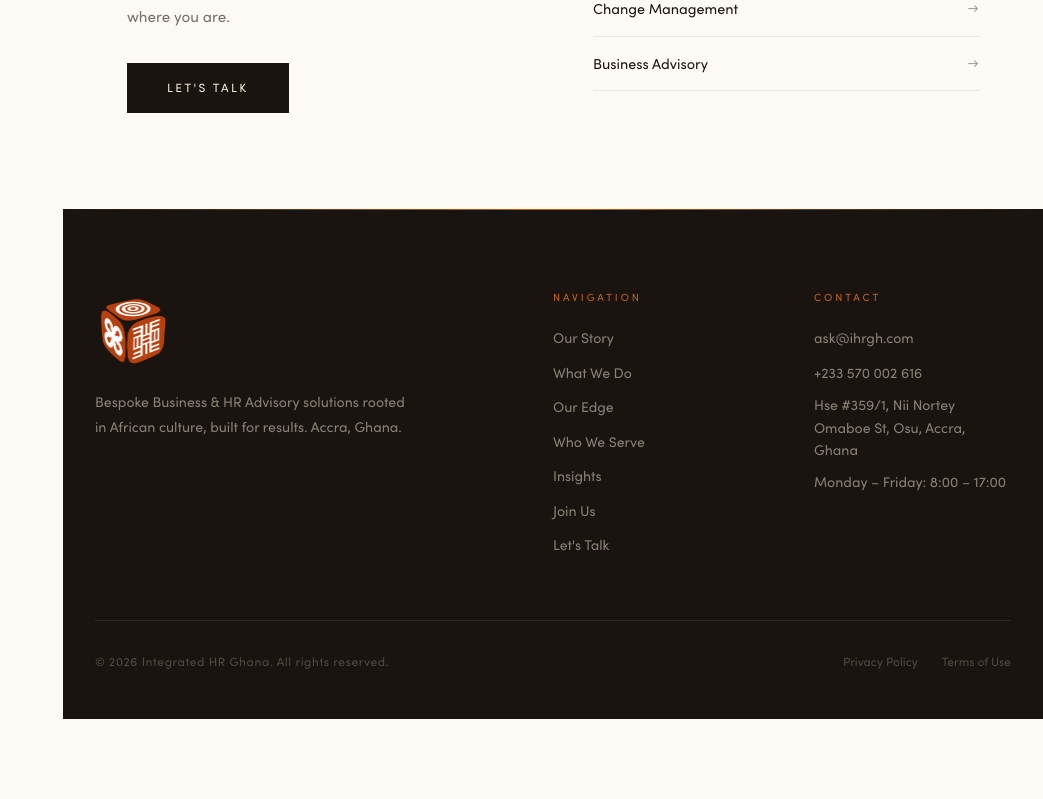
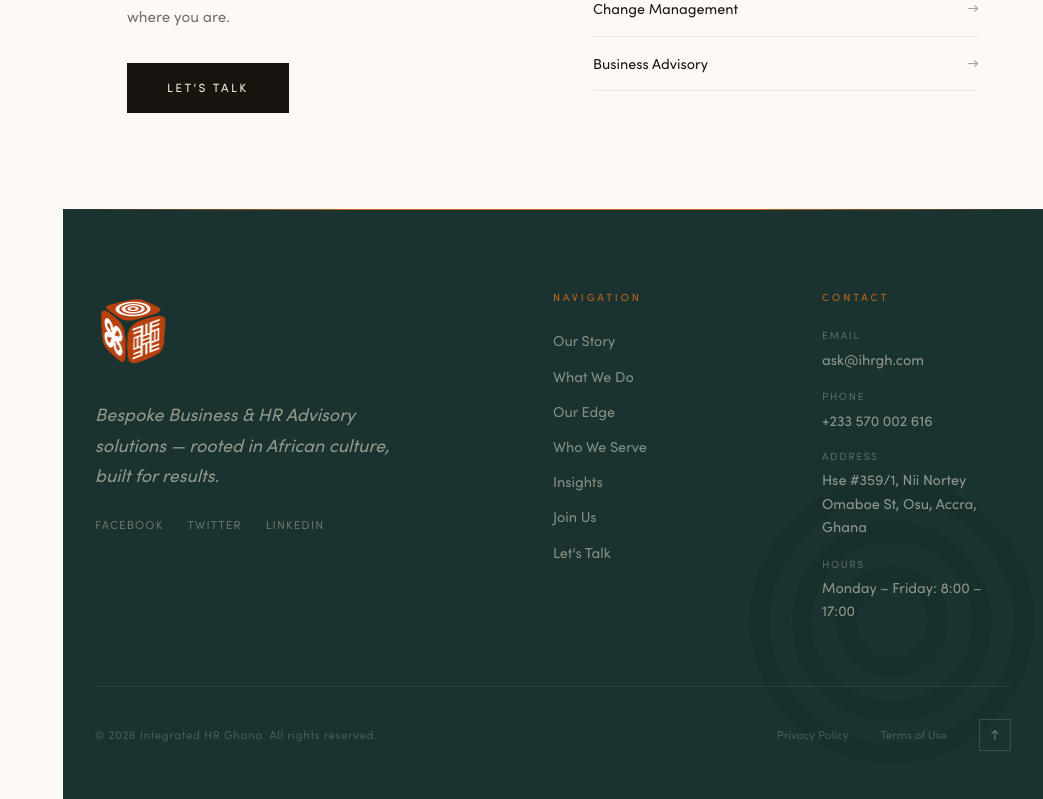
Before and after one commit to niiodartey-tt/ihr-ghana, a Next.js app: page /blog in a window 1280 px wide. Shown: the part 3013-3812 px from the top of the page, without its empty margins (237-1280 px from the left). Before the commit the page ends 3732 px from the top, so only its background shows below. Built offline with nearby package versions, Linux system fonts and the light colour scheme.

Commit message:
feat: Footer redesign — deep teal, amber accent line, Adinkra watermark, scroll to top

```diff
--- a/components/layout/Footer.tsx
+++ b/components/layout/Footer.tsx
@@ -5,144 +5,279 @@ export default function Footer() {
   const year = new Date().getFullYear();
 
   return (
-    <footer style={{ background: "#1A1410" }}>
+    <footer
+      style={{
+        background:   "#1A3330",
+        position:     "relative",
+        overflow:     "clip",
+      }}
+    >
       {/* Amber accent line */}
       <div style={{
         height:     "1px",
-        background: "linear-gradient(to right, transparent, #C8651A, transparent)",
+        background: "linear-gradient(to right, transparent, #C8651A 30%, #C8651A 70%, transparent)",
       }} />
 
+      {/* Adinkra watermark */}
+      <div style={{
+        position:      "absolute",
+        right:         "-4%",
+        bottom:        "-5%",
+        width:         "38%",
+        pointerEvents: "none",
+        userSelect:    "none",
+        opacity:       0.06,
+      }}>
+        <img
+          src="/symbols/adinkrahene.png"
+          alt=""
+          aria-hidden="true"
+          style={{ width: "100%", display: "block" }}
+        />
+      </div>
+
+      {/* Main content */}
       <div style={{
         maxWidth: "1100px",
         margin:   "0 auto",
         padding:  "5rem 2rem 3rem",
+        position: "relative",
       }}>
         <div style={{
           display:             "grid",
           gridTemplateColumns: "2fr 1fr 1fr",
-          gap:                 "4rem",
+          gap:                 "5rem",
           marginBottom:        "4rem",
+          alignItems:          "start",
         }}>
 
-          {/* Brand */}
+          {/* ── Brand column ── */}
           <div>
-            <Link href="/">
+            <Link href="/" style={{ display: "inline-block", marginBottom: "1.5rem" }}>
               <img
                 src="/images/ihr-logo.png"
                 alt="IHR Ghana"
-                style={{ height: "80px", width: "auto", objectFit: "contain", marginBottom: "1.2rem" }}
+                style={{ height: "80px", width: "auto", objectFit: "contain" }}
               />
             </Link>
             <p style={{
-              fontSize:   "0.88rem",
-              lineHeight: 1.8,
-              color:      "rgba(245,237,216,0.5)",
-              maxWidth:   "320px",
-              fontWeight: 300,
+              fontFamily:   "var(--font-cormorant)",
+              fontStyle:    "italic",
+              fontSize:     "clamp(1rem, 1.4vw, 1.15rem)",
+              lineHeight:   1.7,
+              color:        "rgba(245,237,216,0.55)",
+              maxWidth:     "320px",
+              marginBottom: "1.5rem",
             }}>
-              Bespoke Business & HR Advisory solutions rooted in African culture, built for results. Accra, Ghana.
+              Bespoke Business & HR Advisory solutions — rooted in African culture, built for results.
             </p>
+            <div style={{ display: "flex", gap: "1.5rem" }}>
+              {[
+                { label: "Facebook", href: CONTACT.social.facebook || "#" },
+                { label: "Twitter",  href: CONTACT.social.twitter  || "#" },
+                { label: "LinkedIn", href: "#" },
+              ].map(s => (
+                <a
+                  key={s.label}
+                  href={s.href}
+                  target="_blank"
+                  rel="noopener noreferrer"
+                  style={{
+                    fontSize:      "0.72rem",
+                    letterSpacing: "0.1em",
+                    textTransform: "uppercase",
+                    color:         "rgba(245,237,216,0.35)",
+                    textDecoration:"none",
+                    transition:    "color 0.4s cubic-bezier(0.76,0,0.24,1)",
+                  }}
+                  onMouseEnter={e => { (e.currentTarget as HTMLAnchorElement).style.color = "#C8651A"; }}
+                  onMouseLeave={e => { (e.currentTarget as HTMLAnchorElement).style.color = "rgba(245,237,216,0.35)"; }}
+                >
+                  {s.label}
+                </a>
+              ))}
+            </div>
           </div>
 
-          {/* Navigation */}
+          {/* ── Navigation column ── */}
           <div>
             <p style={{
               fontSize:      "0.65rem",
               letterSpacing: "0.28em",
               textTransform: "uppercase",
               color:         "#C8651A",
-              marginBottom:  "1.2rem",
+              marginBottom:  "1.4rem",
               fontWeight:    500,
             }}>
               Navigation
             </p>
-            <ul style={{ display: "flex", flexDirection: "column", gap: "0.65rem" }}>
-              {NAV_LINKS.map((link) => (
-                <li key={link.href}>
-                  <Link
+            <ul style={{ display: "flex", flexDirection: "column", gap: "0.7rem" }}>
+              {NAV_LINKS.map(link => (
+                <li key={link.href} style={{ listStyle: "none" }}>
+                  <a
                     href={link.href}
                     style={{
-                      fontSize:   "0.88rem",
-                      color:      "rgba(245,237,216,0.5)",
-                      textDecoration: "none",
-                      transition: "color 0.4s cubic-bezier(0.76, 0, 0.24, 1)",
+                      fontSize:      "0.9rem",
+                      color:         "rgba(245,237,216,0.5)",
+                      textDecoration:"none",
+                      transition:    "color 0.4s cubic-bezier(0.76,0,0.24,1)",
+                      display:       "inline-block",
                     }}
-                    onMouseEnter={(e) => {
-                      (e.currentTarget as HTMLAnchorElement).style.color = "#F5EDD8";
-                    }}
-                    onMouseLeave={(e) => {
-                      (e.currentTarget as HTMLAnchorElement).style.color = "rgba(245,237,216,0.5)";
-                    }}
+                    onMouseEnter={e => { (e.currentTarget as HTMLAnchorElement).style.color = "#F5EDD8"; }}
+                    onMouseLeave={e => { (e.currentTarget as HTMLAnchorElement).style.color = "rgba(245,237,216,0.5)"; }}
                   >
                     {link.label}
-                  </Link>
+                  </a>
                 </li>
               ))}
             </ul>
           </div>
 
-          {/* Contact */}
+          {/* ── Contact column ── */}
           <div>
             <p style={{
               fontSize:      "0.65rem",
               letterSpacing: "0.28em",
               textTransform: "uppercase",
               color:         "#C8651A",
-              marginBottom:  "1.2rem",
+              marginBottom:  "1.4rem",
               fontWeight:    500,
             }}>
               Contact
             </p>
-            <ul style={{ display: "flex", flexDirection: "column", gap: "0.65rem" }}>
-              <li>
+            <ul style={{ display: "flex", flexDirection: "column", gap: "1.1rem" }}>
+              <li style={{ listStyle: "none" }}>
+                <p style={{ fontSize: "0.65rem", letterSpacing: "0.15em", textTransform: "uppercase", color: "rgba(245,237,216,0.3)", marginBottom: "0.2rem" }}>Email</p>
                 <a
                   href={`mailto:${CONTACT.email}`}
-                  style={{ fontSize: "0.88rem", color: "rgba(245,237,216,0.5)", textDecoration: "none" }}
+                  style={{
+                    fontSize:      "0.9rem",
+                    color:         "rgba(245,237,216,0.55)",
+                    textDecoration:"none",
+                    transition:    "color 0.4s cubic-bezier(0.76,0,0.24,1)",
+                  }}
+                  onMouseEnter={e => { (e.currentTarget as HTMLAnchorElement).style.color = "#C8651A"; }}
+                  onMouseLeave={e => { (e.currentTarget as HTMLAnchorElement).style.color = "rgba(245,237,216,0.55)"; }}
                 >
                   {CONTACT.email}
                 </a>
               </li>
-              <li>
+              <li style={{ listStyle: "none" }}>
+                <p style={{ fontSize: "0.65rem", letterSpacing: "0.15em", textTransform: "uppercase", color: "rgba(245,237,216,0.3)", marginBottom: "0.2rem" }}>Phone</p>
                 <a
-                  href={`tel:${CONTACT.phone}`}
-                  style={{ fontSize: "0.88rem", color: "rgba(245,237,216,0.5)", textDecoration: "none" }}
+                  href={`tel:${CONTACT.phone.replace(/\s/g, "")}`}
+                  style={{
+                    fontSize:      "0.9rem",
+                    color:         "rgba(245,237,216,0.55)",
+                    textDecoration:"none",
+                    transition:    "color 0.4s cubic-bezier(0.76,0,0.24,1)",
+                  }}
+                  onMouseEnter={e => { (e.currentTarget as HTMLAnchorElement).style.color = "#C8651A"; }}
+                  onMouseLeave={e => { (e.currentTarget as HTMLAnchorElement).style.color = "rgba(245,237,216,0.55)"; }}
                 >
                   {CONTACT.phone}
                 </a>
               </li>
-              <li style={{ fontSize: "0.88rem", color: "rgba(245,237,216,0.5)", lineHeight: 1.6 }}>
-                {CONTACT.address}
+              <li style={{ listStyle: "none" }}>
+                <p style={{ fontSize: "0.65rem", letterSpacing: "0.15em", textTransform: "uppercase", color: "rgba(245,237,216,0.3)", marginBottom: "0.2rem" }}>Address</p>
+                <a
+                  href="https://maps.google.com/?q=Osu,Accra,Ghana"
+                  target="_blank"
+                  rel="noopener noreferrer"
+                  style={{
+                    fontSize:      "0.9rem",
+                    color:         "rgba(245,237,216,0.55)",
+                    textDecoration:"none",
+                    lineHeight:    1.65,
+                    display:       "block",
+                    transition:    "color 0.4s cubic-bezier(0.76,0,0.24,1)",
+                  }}
+                  onMouseEnter={e => { (e.currentTarget as HTMLAnchorElement).style.color = "#C8651A"; }}
+                  onMouseLeave={e => { (e.currentTarget as HTMLAnchorElement).style.color = "rgba(245,237,216,0.55)"; }}
+                >
+                  {CONTACT.address}
+                </a>
               </li>
-              <li style={{ fontSize: "0.88rem", color: "rgba(245,237,216,0.5)" }}>
-                {CONTACT.hours}
+              <li style={{ listStyle: "none" }}>
+                <p style={{ fontSize: "0.65rem", letterSpacing: "0.15em", textTransform: "uppercase", color: "rgba(245,237,216,0.3)", marginBottom: "0.2rem" }}>Hours</p>
+                <p style={{ fontSize: "0.9rem", color: "rgba(245,237,216,0.55)", lineHeight: 1.6 }}>
+                  {CONTACT.hours}
+                </p>
               </li>
             </ul>
           </div>
         </div>
 
-        {/* Bottom bar */}
+        {/* ── Bottom bar ── */}
         <div style={{
-          paddingTop:    "2rem",
-          borderTop:     "1px solid rgba(245,237,216,0.08)",
-          display:       "flex",
-          justifyContent:"space-between",
-          alignItems:    "center",
-          flexWrap:      "wrap",
-          gap:           "1rem",
+          paddingTop:      "2rem",
+          borderTop:       "1px solid rgba(245,237,216,0.07)",
+          display:         "flex",
+          justifyContent:  "space-between",
+          alignItems:      "center",
+          flexWrap:        "wrap",
+          gap:             "1rem",
         }}>
-          <p style={{ fontSize: "0.75rem", color: "rgba(245,237,216,0.25)", letterSpacing: "0.05em" }}>
+          <p style={{
+            fontSize:      "0.72rem",
+            color:         "rgba(245,237,216,0.22)",
+            letterSpacing: "0.05em",
+          }}>
             © {year} Integrated HR Ghana. All rights reserved.
           </p>
-          <div style={{ display: "flex", gap: "1.5rem" }}>
-            {["/privacy", "/terms"].map((href, i) => (
-              <Link
-                key={href}
-                href={href}
-                style={{ fontSize: "0.75rem", color: "rgba(245,237,216,0.25)", textDecoration: "none" }}
+
+          <div style={{ display: "flex", alignItems: "center", gap: "2rem" }}>
+            {[
+              { label: "Privacy Policy", href: "/privacy" },
+              { label: "Terms of Use",   href: "/terms" },
+            ].map(link => (
+              <a
+                key={link.href}
+                href={link.href}
+                style={{
+                  fontSize:      "0.72rem",
+                  color:         "rgba(245,237,216,0.22)",
+                  textDecoration:"none",
+                  transition:    "color 0.3s ease",
+                }}
+                onMouseEnter={e => { (e.currentTarget as HTMLAnchorElement).style.color = "rgba(245,237,216,0.55)"; }}
+                onMouseLeave={e => { (e.currentTarget as HTMLAnchorElement).style.color = "rgba(245,237,216,0.22)"; }}
               >
-                {i === 0 ? "Privacy Policy" : "Terms of Use"}
-              </Link>
+                {link.label}
+              </a>
             ))}
+
+            {/* Scroll to top */}
+            <button
+              onClick={() => window.scrollTo({ top: 0, behavior: "smooth" })}
+              style={{
+                background:    "none",
+                border:        "1px solid rgba(245,237,216,0.15)",
+                cursor:        "pointer",
+                width:         "32px",
+                height:        "32px",
+                display:       "flex",
+                alignItems:    "center",
+                justifyContent:"center",
+                color:         "rgba(245,237,216,0.35)",
+                fontSize:      "0.9rem",
+                transition:    "all 0.3s cubic-bezier(0.76,0,0.24,1)",
+                borderRadius:  "0",
+              }}
+              onMouseEnter={e => {
+                const el = e.currentTarget as HTMLButtonElement;
+                el.style.borderColor = "#C8651A";
+                el.style.color = "#C8651A";
+              }}
+              onMouseLeave={e => {
+                const el = e.currentTarget as HTMLButtonElement;
+                el.style.borderColor = "rgba(245,237,216,0.15)";
+                el.style.color = "rgba(245,237,216,0.35)";
+              }}
+              aria-label="Scroll to top"
+            >
+              ↑
+            </button>
           </div>
         </div>
       </div>
```
